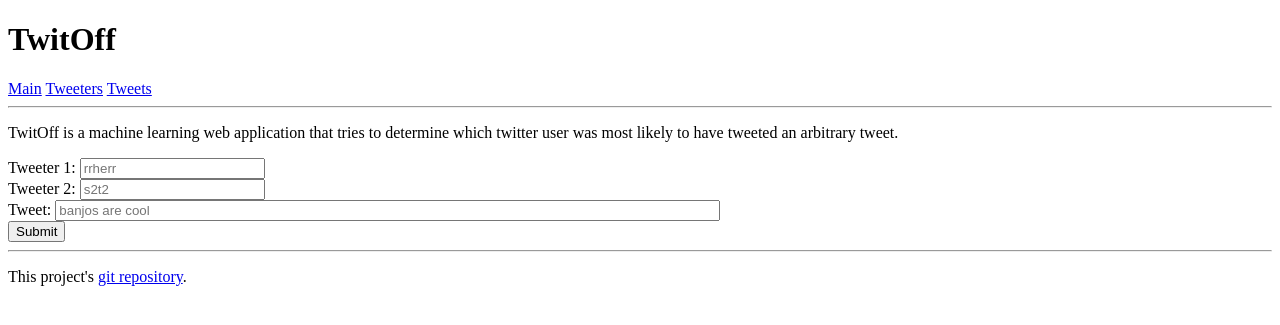
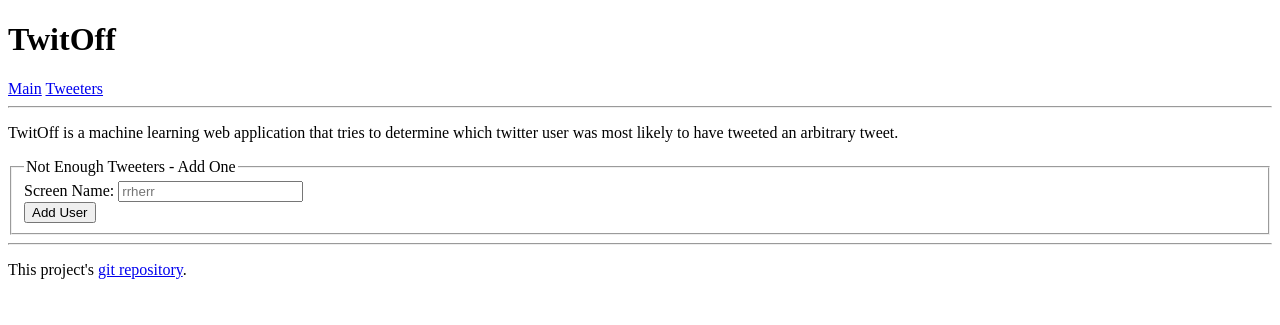
Before and after one commit to jcs-lambda/ds11u3s3-twitoff, a Flask app: page / in a window 1280 px wide. Shown: the top 325 px of the page. Run offline with Flask 2, Linux system fonts and the light colour scheme; data that the repository does not hold is empty; parts of the project's set-up code (start-up, migrations or seed data) failed here and were passed over.

Commit message:
more work

```diff
--- a/twitoff/app.py
+++ b/twitoff/app.py
@@ -2,7 +2,8 @@
 
 import os
 
-from flask import Flask
+from dotenv import load_dotenv
+from flask import Flask, url_for
 
 from twitoff.models import db, migrate
 from twitoff.routes.home_routes import home_routes
@@ -11,6 +12,8 @@ from twitoff.routes.tweet_routes import tweet_routes
 from twitoff.routes.tweeter_routes import tweeter_routes
 from twitoff.routes.twitter_routes import twitter_routes
 
+assert load_dotenv(), 'falied to initialize environment'
+SECRET_KEY = os.getenv('SECRET_KEY')
 DB_FILE = os.path.join(
     os.path.dirname(__file__), '..', 'twitoff.db'
 )
@@ -23,6 +26,7 @@ def create_app():
     Flask application instance.
     """
     app = Flask(__name__)
+    app.config['SECRET_KEY'] = SECRET_KEY
 
     # configure database
     app.config['SQLALCHEMY_DATABASE_URI'] = 'sqlite:///' + DB_FILE
@@ -34,6 +38,6 @@ def create_app():
     # app.register_blueprint(tweet_routes)
     # app.register_blueprint(tweeter_routes)
     app.register_blueprint(twitter_routes)
-    app.register_blueprint(iris_routes)
+    # app.register_blueprint(iris_routes)
 
     return app
--- /dev/null
+++ b/twitoff/forms.py
@@ -0,0 +1,69 @@
+"""Forms for user input.
+
+Uses WTForms.
+"""
+
+import re
+
+from flask_wtf import FlaskForm
+from wtforms import StringField, SubmitField
+from wtforms.validators import DataRequired, Length, Regexp
+
+SCREEN_NAME_VALIDATORS = [
+    DataRequired(message='Required'),
+    Length(
+        min=1,
+        message='at least %(min)d characters'
+    ),
+    Regexp(
+        regex=re.compile('^[a-z0-9_]+', re.IGNORECASE),
+        message='only alpha-numeric and _'
+    )
+]
+
+
+class AddTweeterForm(FlaskForm):
+    screen_name = StringField(
+        label='Screen Name',
+        validators=SCREEN_NAME_VALIDATORS,
+        description='Twitter screen name',
+        id='screen_name_add',
+    )
+    submit = SubmitField(
+        label='Add Tweeter',
+        description='Add Tweeter',
+        id='submit_tweeter'
+    )
+
+
+class PredictForm(FlaskForm):
+    tweeter_1 = StringField(
+        label='Screen Name 1',
+        validators=SCREEN_NAME_VALIDATORS,
+        description='Twitter screen name',
+        id='screen_name_1',
+    )
+    tweeter_2 = StringField(
+        label='Screen Name 2',
+        validators=SCREEN_NAME_VALIDATORS,
+        description='Twitter screen name',
+        id='screen_name_2',
+    )
+    fake_tweet = StringField(
+        label='Tweet',
+        validators=[
+            DataRequired(message='Required'),
+            Length(
+                min=1,
+                max=240,
+                message='between %(min)d and %(max)d characters'
+            ),
+        ],
+        description='Tweet to predict authorship for.',
+        id='fake_tweet'
+    )
+    submit = SubmitField(
+        label='Predict',
+        description='Predict authorship of tweet',
+        id='submit_predict'
+    )
--- a/twitoff/routes/home_routes.py
+++ b/twitoff/routes/home_routes.py
@@ -1,31 +1,47 @@
 """Home routes"""
 
 import os
+import sys
 
-from flask import Blueprint, render_template, send_from_directory
+from flask import (Blueprint, jsonify, redirect, render_template, request,
+                   send_from_directory, url_for)
 
+from twitoff.forms import AddTweeterForm, PredictForm
 from twitoff.models import Tweeter
 
 home_routes = Blueprint('home_routes', __name__)
 
 
-@home_routes.route('/')
-def home():
-    """Returns rendered home.html template."""
+@home_routes.route('/', methods=['GET'])
+def home_get():
+    """Handle home page GET request."""
     tweeters = []
     for tweeter in Tweeter.query.all():
         tweeters.append(tweeter.screen_name)
     return render_template(
         'home.html',
-        tweeters=tweeters
+        tweeters=tweeters,
+        form_add_tweeter=AddTweeterForm(),
+        form_predict=PredictForm(),
     )
+
+
+@home_routes.route('/', methods=['POST'])
+def home_post():
+    """Handle home page POST request."""
+    # add user
+    if 'screen_name' in request.form.keys():
+        return redirect(url_for('twitter_routes.get_tweeter', screen_name=request.form['screen_name']))
+    else:
+        return redirect(url_for('home_routes.home_get'))
 
 
 @home_routes.route('/favicon.ico')
 def favicion():
     """Returns favicon.ico from static directory."""
-    return send_from_directory(
-        os.path.join(os.path.join(app.root_path, 'static')),
-        'favicon.ico',
-        mimetype='image/vnd.microsoft.icon'
-    )
+    return redirect(url_for('static', filename='favicon.ico'))
+    # return send_from_directory(
+    #     os.path.join(os.path.join(app.root_path, 'static')),
+    #     'favicon.ico',
+    #     mimetype='image/vnd.microsoft.icon'
+    # )
--- a/twitoff/routes/iris_routes.py
+++ b/twitoff/routes/iris_routes.py
@@ -3,7 +3,7 @@
 Demonstrate serialization of predictive model.
 """
 
-from flask import Blueprint
+from flask import Blueprint, url_for
 from sklearn.datasets import load_iris
 from sklearn.linear_model import LogisticRegression
 
--- a/twitoff/routes/tweet_routes.py
+++ b/twitoff/routes/tweet_routes.py
@@ -2,7 +2,7 @@
 
 import os
 
-from flask import Blueprint, render_template, send_from_directory
+from flask import Blueprint, render_template, send_from_directory, url_for
 
 from twitoff.models import Tweet, db
 
--- a/twitoff/routes/tweeter_routes.py
+++ b/twitoff/routes/tweeter_routes.py
@@ -2,7 +2,7 @@
 
 import os
 
-from flask import Blueprint, render_template, request, send_from_directory
+from flask import Blueprint, render_template, request, send_from_directory,url_for
 
 from twitoff.models import Tweet, Tweeter, db
 
--- /dev/null
+++ b/twitoff/templates/add_user.html
@@ -0,0 +1,32 @@
+{% block action %}
+<form action="" method="POST">
+    <fieldset>
+        {% if tweeters|length < 2 %}
+            <legend>Not Enough Tweeters - Add One</legend>
+        {% else %}
+            <legend>Add A Tweeter</legend>
+        {% endif %}
+        <div class="form-group">
+            <label for="screen_name">Screen Name:</label>
+            <input type="text" name="screen_name"
+            placeholder="rrherr" required maxlength="30"
+            pattern="^[a-zA-Z0-9_]+$"
+            title="Twitter screen name: only alpha-numeric and _"
+            >
+        </div>
+        <div class="form-group">
+            <input type="submit" value="Add User">
+        </div>
+    </fieldset>
+</form>
+{% if tweeters %}
+<h3>Current Tweeters</h3>
+<ul>
+    {% for tweeter in tweeters %}
+    <li><a href="/tweeters/{{ tweeter }}">
+        {{ tweeter }}
+    </a></li>
+    {% endfor %}
+</ul>
+{% endif %}
+{% endblock %}
--- a/twitoff/templates/home.html
+++ b/twitoff/templates/home.html
@@ -4,29 +4,10 @@
 <p>TwitOff is a machine learning web application that tries to determine which
     twitter user was most likely to have tweeted an arbitrary tweet.
 </p>
-<form action="/" method="POST">
-    <datalist id="tweeters">
-        {% for tweeter in tweeters %}
-        <option value="{{ tweeter }}"></option>
-        {% endfor %}
-    </datalist>
-    <label for="tweeter1">Tweeter 1:</label>
-    <input type="text" name="tweeter1" list="tweeters"
-        placeholder="rrherr" required maxlength="30"
-        pattern="^[a-zA-Z0-9_]+$"
-        title="Twitter screen name: only alpha-numeric and _"
-    ><br>
-    <label for="tweeter2">Tweeter 2:</label>
-    <input type="text" name="tweeter2" list="tweeters"
-        placeholder="s2t2" required maxlength="30"
-        pattern="^[a-zA-Z0-9_]+$"
-        title="Twitter screen name: only alpha-numeric and _"
-    ><br>
-    <label for="tweet">Tweet:</label>
-    <input type="text" name="tweet" required maxlength="240"
-        placeholder="banjos are cool" size="80"
-        title="Arbitrary Tweet"
-    ><br>
-    <input type="submit" value="Submit">
-</form>
+{% block action %}
+    {% if tweeters|length > 2 %}
+        <div>{% include "predict.html" %}</div><br>
+    {% endif %}
+    <div>{% include "add_user.html" %}</div>
 {% endblock %}
+{% endblock %}
--- a/twitoff/templates/layout.html
+++ b/twitoff/templates/layout.html
@@ -4,6 +4,7 @@
     <meta charset="UTF-8">
     <meta name="viewport" content="width=device-width, initial-scale=1.0">
     <title>TwitOff{% if title %} - {{ title }}{% endif %}</title>
+    <link rel="icon" type="image/vnd.microsoft.icon" href="/favicon.ico">
     <style>
 table, th, td {
     border: 1px solid black;
@@ -14,7 +15,7 @@ table, th, td {
 <body>
     <div id="header">
         <h1>TwitOff{% if title %} - {{ title }}{% endif %}</h1>
-        <a href="/">Main</a> <a href="/tweeters">Tweeters</a> <a href="/tweets">Tweets</a>
+        <a href="/">Main</a> <a href="/tweeters/">Tweeters</a>
         <hr>
     </div>
     <div id="content">
--- a/twitoff/twitter_service.py
+++ b/twitoff/twitter_service.py
@@ -22,7 +22,10 @@ assert TWITTER_ACCESS_TOKEN_SECRET is not None, \
 
 
 def twitter_api():
-    """Returns an authenticated tweepy.API instance."""
+    """Returns an authenticated tweepy.API instance.
+
+    Returns None on failure.
+    """
     try:
         auth = tweepy.OAuthHandler(TWITTER_API_KEY, TWITTER_API_KEY_SECRET)
         auth.set_access_token(TWITTER_ACCESS_TOKEN,
```
Also changed, not shown: twitoff/models.py (+0 -23 lines), twitoff/routes/twitter_routes.py (+4 -3 lines), twitoff/templates/add_user_.html (added, +25 -0 lines), twitoff/templates/predict.html (added, +47 -0 lines), twitoff/templates/tweeter.html (+5 -3 lines).
